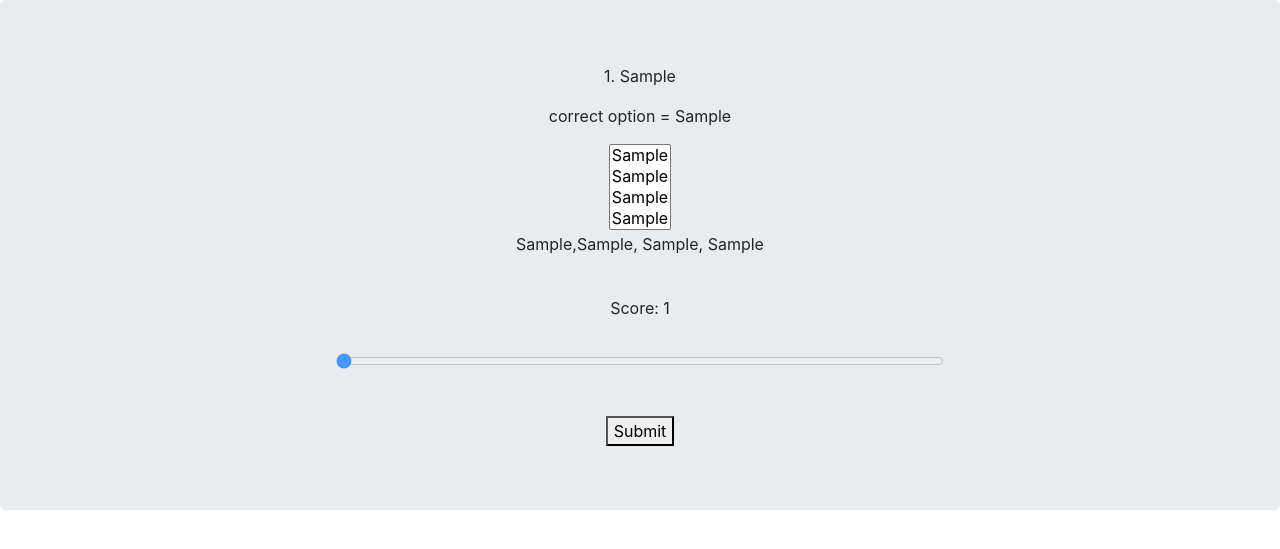
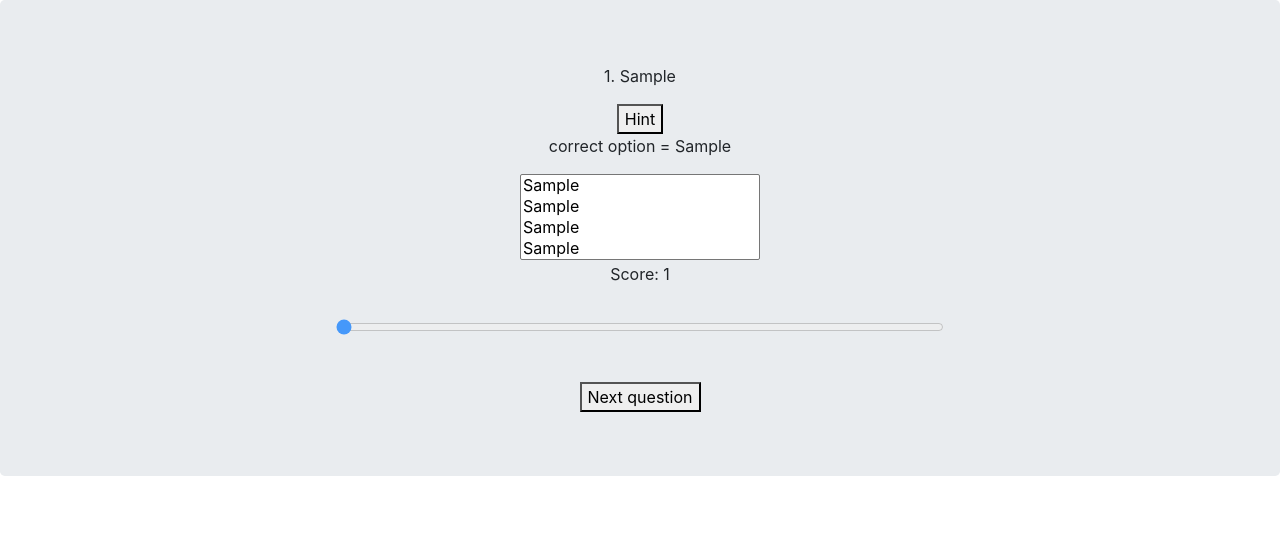
Before and after one commit to jennazhou/urop_webapp, a Flask app: template UROP_Github_file/templates/mindmap.html in a window 1280 px wide. Shown: the top 549 px of the page. Run offline with Flask 2, Linux system fonts and the light colour scheme; a user stored in the database is signed in; tables that the repository leaves empty hold one stand-in row (values such as "Sample post"); the template is opened without the code that fills it: most values are stand-ins (such as "Sample title", 1, 10 or a date in 2020); some libraries are stand-ins or nearby versions.

Commit message:
add the video hint function

```diff
--- a/UROP_Github_file/templates/mindmap.html
+++ b/UROP_Github_file/templates/mindmap.html
@@ -35,6 +35,19 @@
         .slider:hover{
           opacity: 1;
         }
+        /* styling the select box */
+        .styled-select.slate {
+           /* height: 34px; */
+           width: 240px;
+        }
+
+        .styled-select.slate select {
+           border: 1px solid #ccc;
+           font-size: 16px;
+           /*height: 34px; */
+           width: 268px;
+        }
+
     </style>
 </head>
 
@@ -51,14 +64,18 @@
     <!-- <p> hello </p> -->
     <form id="form1" method="post" class="jumbotron text-center">
       <p>{{ question_id }}. {{tuple_of_qn[1]}}</p>
+      <button id="sendhelp" onclick="document.getElementById('hintvideo').style.display = 'block'"> Hint </button>
       <p> correct option = {{tuple_of_qn[10]}} </p>
-      <select name="cars" size="4" required>
+      <select name="cars" size="4" required class ="styled-select slate">
         <option value="1">{{tuple_of_qn[2]}}</option>
         <option value="2">{{tuple_of_qn[3]}}</option>
         <option value="3">{{tuple_of_qn[4]}}</option>
         <option value="4">{{tuple_of_qn[5]}}</option>
       </select>
-      <p>{{tuple_of_qn[6]}},{{tuple_of_qn[7]}}, {{tuple_of_qn[8]}}, {{tuple_of_qn[9]}}</p>
+      <p id="hintvideo" style="display:none;">
+      <iframe width="560" height="315" src="https://www.youtube.com/embed/{{tuple_of_qn[6]}}" frameborder="0" allow="autoplay; encrypted-media" allowfullscreen></iframe>
+      </p>
+      <!--<p>{{tuple_of_qn[6]}},{{tuple_of_qn[7]}}, {{tuple_of_qn[8]}}, {{tuple_of_qn[9]}}</p> -->
       <br>
       <p id='demo'></p>
       <div class="slidercontainer" style="center;">
@@ -75,7 +92,7 @@
         }
       </script>
       <br>
-    <button type="submit" form="form1" value="Submit">Submit</button>
+    <button type="submit" form="form1" value="Submit">Next question</button>
     </form>
     {% endif %}
     {% endblock %}
```
Also changed, not shown: 1 other file.
